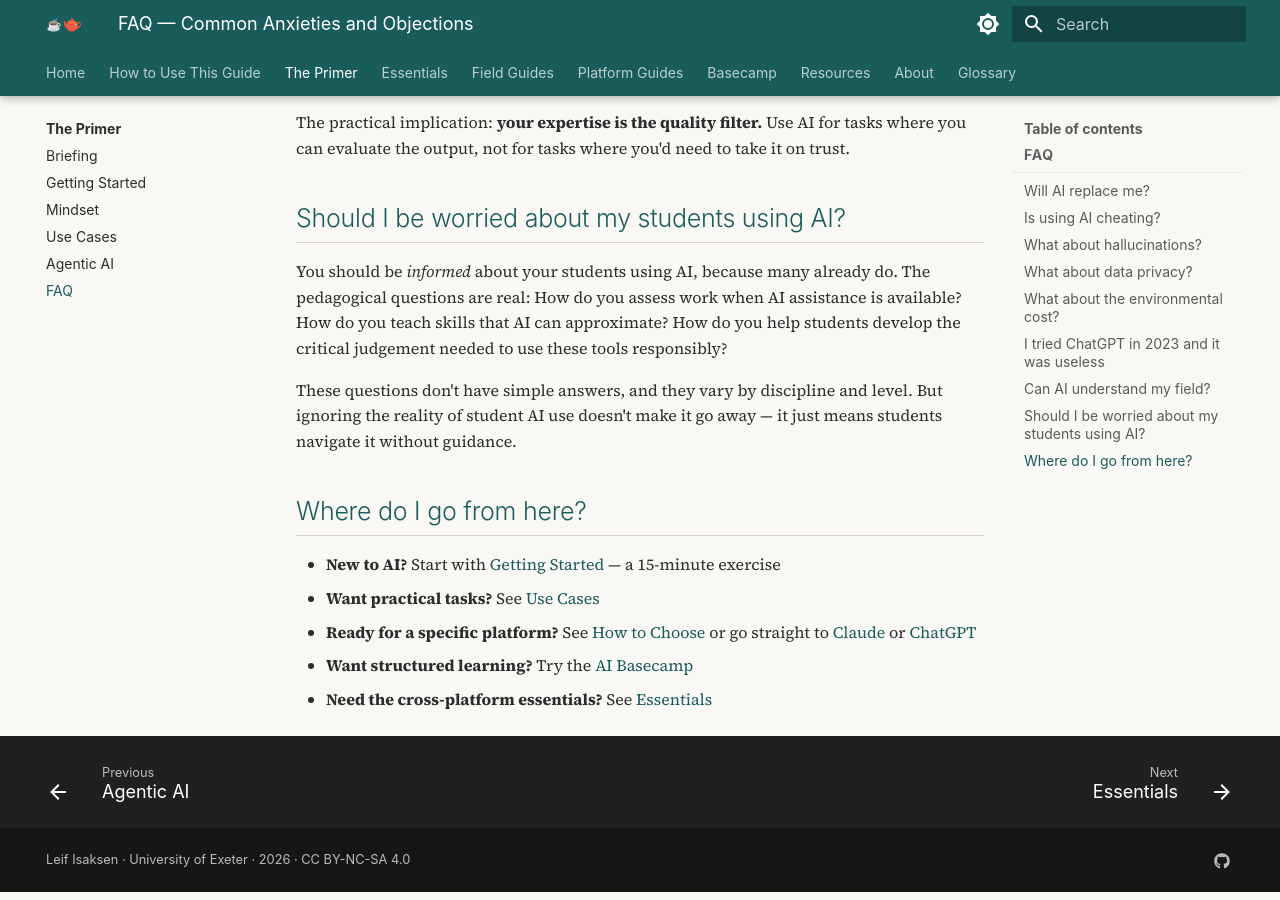
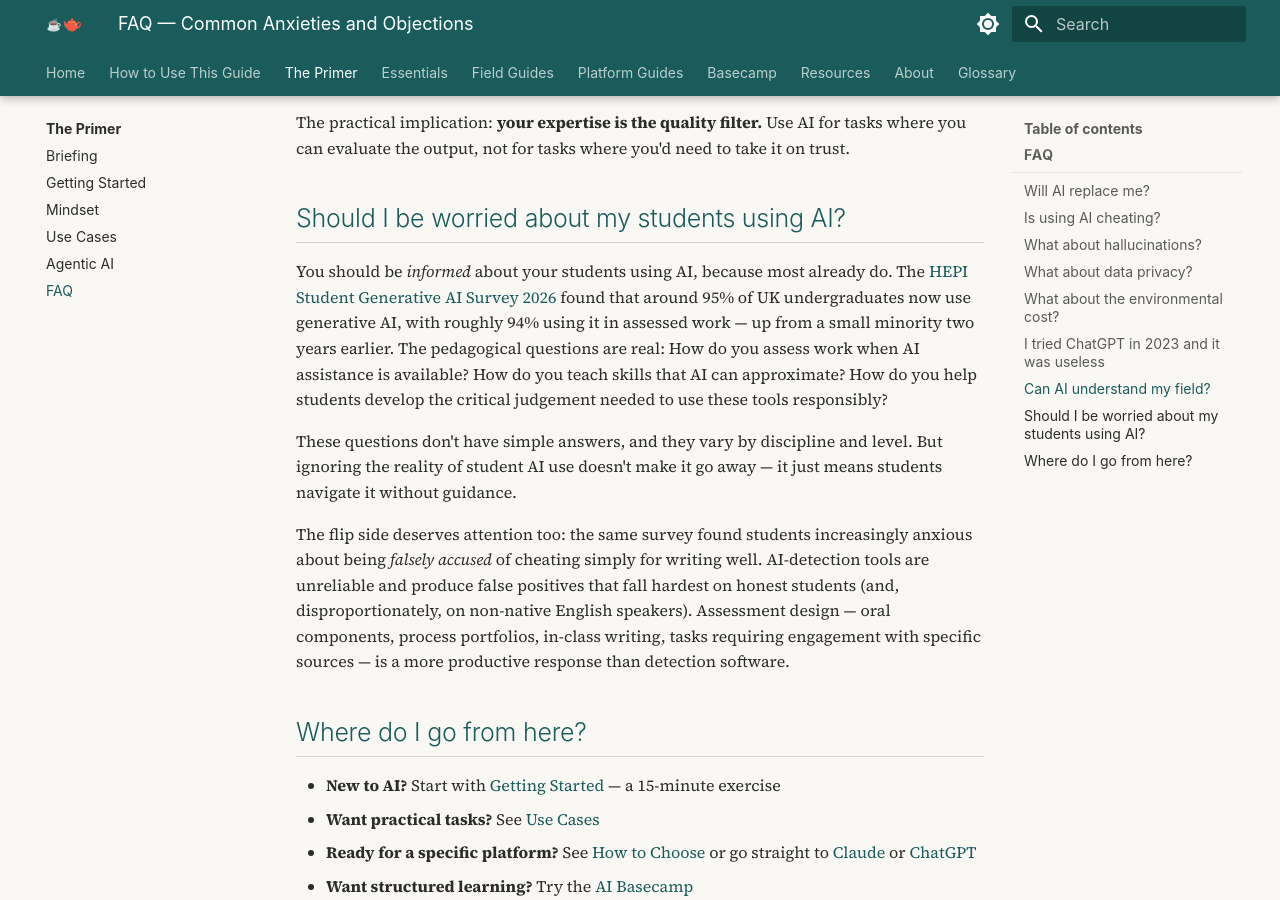
Before and after one commit to leifuss/hhg2ai, an MkDocs documentation site: the page built from docs/guide/faq.md, in a window 1280 px wide and 900 px high, scrolled down 2902 px. Built offline with MkDocs 1.6.1 and Material for MkDocs 9.7.7, drawn with Linux system fonts in a browser that asks for light colours; comment, search, counter and statistics services are not loaded.

Commit message:
Tenor: HEPI 2026 adoption data and stale-model cleanup
- faq.md: student-AI-use answer now cites HEPI 2026 (95%/94%) plus the
  false-accusation-anxiety and detection-unreliability points
- index.md: welcome note acknowledges AI apprehension and that students
  already use these tools daily
- glossary/verification: refresh stale 'Claude 4 family / GPT-4o'
  model examples to mid-2026 generations

https://claude.ai/code/session_01RZCGiqgiaUyeyMdtocUV2V

```diff
--- a/docs/guide/faq.md
+++ b/docs/guide/faq.md
@@ -72,9 +72,11 @@ The practical implication: **your expertise is the quality filter.** Use AI for
 
 ## Should I be worried about my students using AI?
 
-You should be *informed* about your students using AI, because many already do. The pedagogical questions are real: How do you assess work when AI assistance is available? How do you teach skills that AI can approximate? How do you help students develop the critical judgement needed to use these tools responsibly?
+You should be *informed* about your students using AI, because most already do. The [HEPI Student Generative AI Survey 2026](https://www.hepi.ac.uk/reports/student-generative-ai-survey-2026/) found that around 95% of UK undergraduates now use generative AI, with roughly 94% using it in assessed work — up from a small minority two years earlier. The pedagogical questions are real: How do you assess work when AI assistance is available? How do you teach skills that AI can approximate? How do you help students develop the critical judgement needed to use these tools responsibly?
 
 These questions don't have simple answers, and they vary by discipline and level. But ignoring the reality of student AI use doesn't make it go away — it just means students navigate it without guidance.
+
+The flip side deserves attention too: the same survey found students increasingly anxious about being *falsely accused* of cheating simply for writing well. AI-detection tools are unreliable and produce false positives that fall hardest on honest students (and, disproportionately, on non-native English speakers). Assessment design — oral components, process portfolios, in-class writing, tasks requiring engagement with specific sources — is a more productive response than detection software.
 
 ## Where do I go from here?
 
```
Also changed, not shown: docs/essentials/verification.md (+1 -1 lines), docs/glossary/index.md (+1 -1 lines), docs/index.md (+1 -0 lines).
